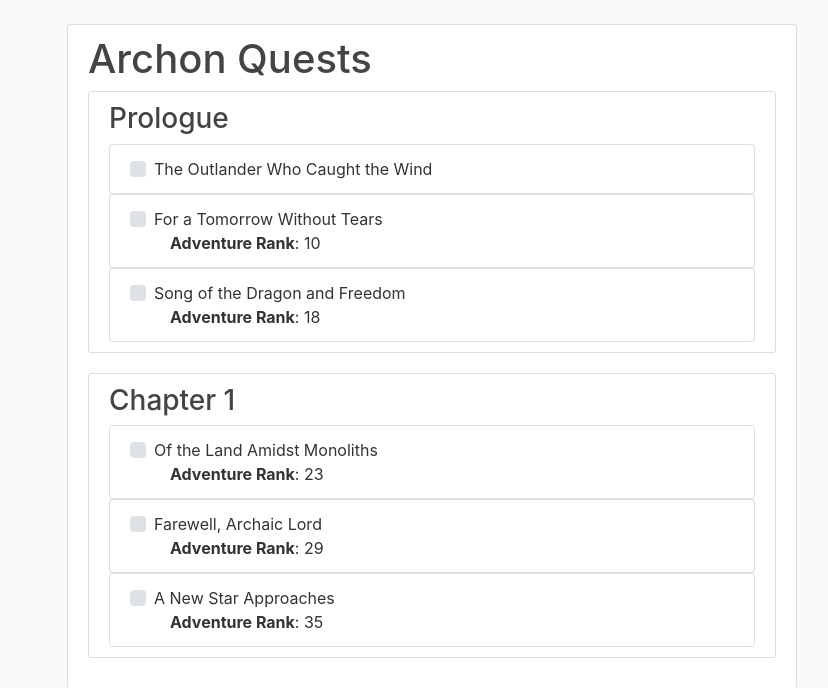
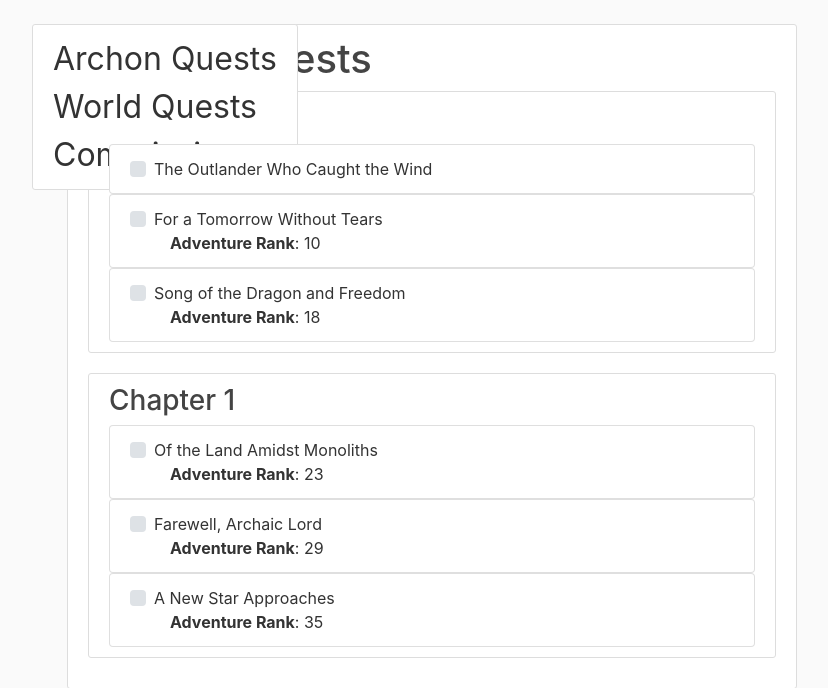
Before and after one commit to Dosx001/Genshin_Tools, a Django app: page /quest_log/ in a window 1280 px wide. Shown: the part 56-744 px from the top of the page, without its empty margins (18-846 px from the left). Run offline with Django 3.2, Linux system fonts and the light colour scheme; some libraries are stand-ins or nearby versions.

Commit message:
Made a sidebar for Quest Log page

```diff
--- a/quest_log/templates/quest_log.html
+++ b/quest_log/templates/quest_log.html
@@ -1,8 +1,14 @@
 {% extends "website/base.html" %}
 {% load static %}
 {% block content %}
+  <link rel="stylesheet" href="{% static 'quest_log/styles.css' %}">
+  <aside class='sidebar'>
+    <a href='#Archon'>Archon Quests</a>
+    <a href='#World'>World Quests</a>
+    <a href='#Commissions'>Commissions</a>
+  </aside>
   <div class='content-section'>
-    <h1>Archon Quests</h1>
+    <h1 id='Archon'>Archon Quests</h1>
     {% for chapter, missions in Archon.items %}
       <div class='content-section'>
         <h3>{{ chapter }}</h3>
@@ -27,7 +33,7 @@
     {% endfor %}
   </div>
   <div class='content-section'>
-    <h1>World Quests</h1>
+    <h1 id='World'>World Quests</h1>
     {% for region, missions in World.items %}
       <div class='content-section'>
         <h3>{{ region }}</h3>
@@ -52,7 +58,7 @@
     {% endfor %}
   </div>
   <div class='content-section'>
-    <h1>Commissions</h1>
+    <h1 id='Commissions'>Commissions</h1>
     {% for mission, reqs in Commission.items %}
       <ul class="list-group">
         <li class="list-group-item">
--- /dev/null
+++ b/website/static/quest_log/styles.css
@@ -0,0 +1,18 @@
+.sidebar{
+    display: grid;
+    background: #ffffff;
+    padding: 10px 20px;
+    border: 1px solid #dddddd;
+    border-radius: 3px;
+    position: fixed;
+    left: 50px;
+    font-size: 2rem;
+}
+
+a{
+    color: #333333;
+}
+
+a:hover{
+    text-decoration: None;
+}
```
Also changed, not shown: db.sqlite3, website/static/website/main.css (line endings or trailing spaces).
